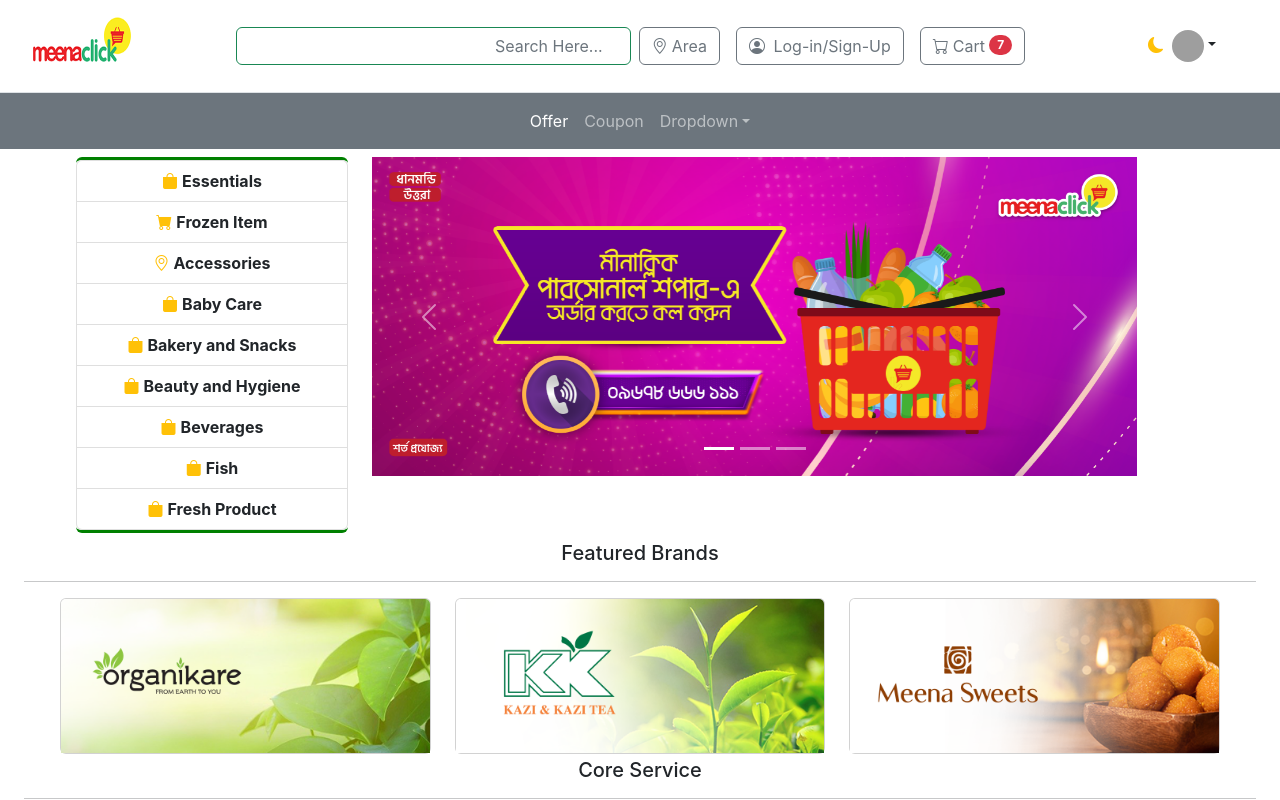
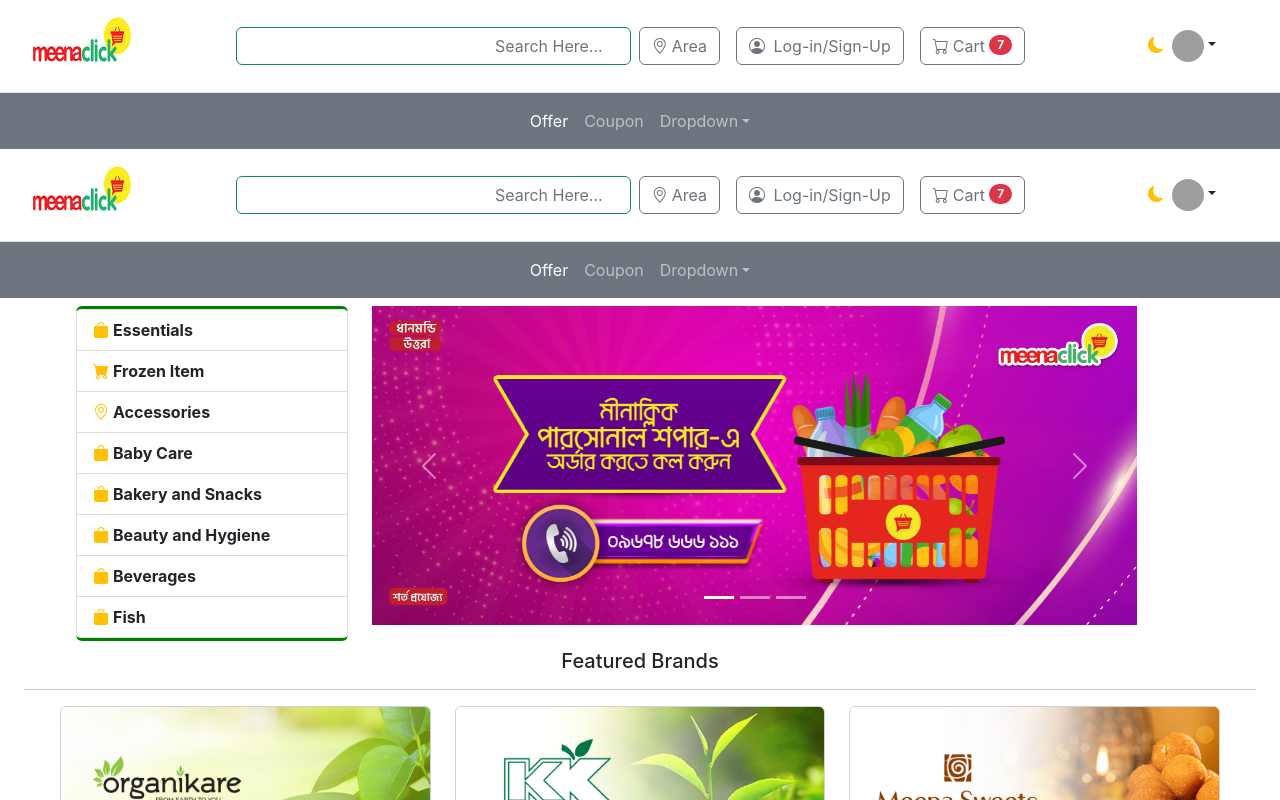
Before and after one commit to MdTanvirHassan/MeenaClick, a React (Create React App) app: page /Home in a window 1280 px wide. Shown: the top 800 px of the page. Built offline with nearby package versions, Linux system fonts and the light colour scheme; grey boxes are pictures that could not be loaded.

Commit message:
Link the React Router

```diff
--- a/package.json
+++ b/package.json
@@ -9,7 +9,9 @@
     "react": "^18.2.0",
     "react-dom": "^18.2.0",
     "react-icons": "^4.6.0",
-    "react-scripts": "5.0.1",
+    "react-router": "^6.4.3",
+    "react-router-dom": "^6.4.3",
+    "react-scripts": "^2.1.3",
     "styled-components": "^5.3.6",
     "web-vitals": "^2.1.4"
   },
--- a/src/App.js
+++ b/src/App.js
@@ -9,6 +9,14 @@
 import { Fragment } from 'react';
 import ScrollButton from './components/ScrollButton';
 // import { Content, Heading } from './components/Styles';
+
+import {
+  BrowserRouter,
+  Routes,
+  Route,
+} from "react-router-dom";
+import Cart from './components/Cart/Cart';
+import Register from './components/Register/Register';
 
 function App() {
   const[mode,setMode]= useState('light');
@@ -35,18 +43,27 @@
     },1500)
   }
   return (
-    <div className="App">
+    <>
+
       <Fragment>
       <Header mode={mode} toggleMode={toggleMode}></Header>
       <Alert alert={alert}></Alert>
+      <Routes>
+        <Route path='/Home' element={<Header />} />
+        <Route path='/Cart' element={<Cart />} />
+        <Route path='/Register' element={<Register/>} />
+      </Routes>
       <Carousel mode={mode}></Carousel>
       <Feature mode={mode}></Feature>
       <Product mode={mode} showAlert={showAlert}></Product>
       <Footer mode={mode}></Footer>
       <ScrollButton />
     </Fragment>
+    <div className="">
+
 
     </div>
+    </>
   );
 }
 
--- a/src/components/Carousel/Carousel.js
+++ b/src/components/Carousel/Carousel.js
@@ -10,7 +10,7 @@
     <div>
         <div className="row my-2 mx-5">
             <div className="col-lg-3 ms-3">
-            <div className={`list-group bg-${props.mode==='dark'?'secondary':'body'} `}>
+            <div className={`list-group bg-${props.mode==='dark'?'secondary':'body'} overflow-scroll`}>
                     <a href='/' className={`list-group-item list-group-item-action bg-${props.mode==='dark'?'secondary':'body'} text-${props.mode==='dark'?'white':'dark'}  fw-bold`} ><i className="text-warning bi bi-bag-fill me-1 "></i>
                     Essentials
                     </a>
@@ -21,7 +21,7 @@
                     <a href='/' className={`list-group-item list-group-item-action bg-${props.mode==='dark'?'secondary':'body'} text-${props.mode==='dark'?'white':'dark'}  fw-bold`} ><i className="text-warning bi bi-bag-fill me-1"></i>Beauty and Hygiene</a>
                     <a href='/' className={`list-group-item list-group-item-action bg-${props.mode==='dark'?'secondary':'body'} text-${props.mode==='dark'?'white':'dark'}  fw-bold`} ><i className="text-warning bi bi-bag-fill me-1"></i>Beverages</a>
                     <a href='/' className={`list-group-item list-group-item-action bg-${props.mode==='dark'?'secondary':'body'} text-${props.mode==='dark'?'white':'dark'}  fw-bold`} ><i className="text-warning bi bi-bag-fill me-1"></i>Fish</a>
-                    <a href='/' className={`list-group-item list-group-item-action bg-${props.mode==='dark'?'secondary':'body'} text-${props.mode==='dark'?'white':'dark'}  fw-bold`} ><i className="text-warning bi bi-bag-fill me-1"></i>Fresh Product</a>
+                    {/* <a href='/' className={`list-group-item list-group-item-action bg-${props.mode==='dark'?'secondary':'body'} text-${props.mode==='dark'?'white':'dark'}  fw-bold`} ><i className="text-warning bi bi-bag-fill me-1"></i>Fresh Product</a> */}
 
 
                     </div>
--- /dev/null
+++ b/src/components/Cart/Cart.js
@@ -0,0 +1,21 @@
+import React from 'react'
+import { Link } from 'react-router-dom';
+
+export default function Cart() {
+  return (
+    <div>
+      <h1>Cart</h1>
+
+
+<div className="offcanvas offcanvas-end" tabIndex="-1" id="offcanvasRight" aria-labelledby="offcanvasRightLabel">
+  <div className="offcanvas-header">
+    <h5 className="offcanvas-title" id="offcanvasRightLabel">Cart</h5>
+    <button type="button" className="btn-close" data-bs-dismiss="offcanvas" aria-label="Close"></button>
+  </div>
+  <div className="offcanvas-body">
+    ...
+  </div>
+</div>
+    </div>
+  )
+}
--- a/src/components/Header/Header.js
+++ b/src/components/Header/Header.js
@@ -1,6 +1,7 @@
 import React from 'react';
 import logo from '../../image/logo.png';
 import logo2 from '../../image/App-Download-Banner.jpg';
+import { Link } from 'react-router-dom';
 
 export default function Header(props) {
   return (
@@ -12,9 +13,9 @@
       <div className="col-lg-0 col-m-0 col-sm-12 ">
             <img src={logo2} className="img-fluid  col-sm-12 collapse " alt="logo" />
         </div>
-      <a href="/" className="d-flex align-items-center mb-2 mb-lg-0 text-dark text-decoration-none">
+      <Link to="/" className="d-flex align-items-center mb-2 mb-lg-0 text-dark text-decoration-none">
           <img src={logo} alt='...' className="bi me-2"  width="100" height="60"  aria-label="Bootstrap"/>
-        </a>
+        </Link>
         <form className="col-12 col-lg-4 mb-3 mb-lg-0 me-lg-0 text-center mx-5 me-10"  role="search">
           <input type="search" className="form-control border-success text-end mx-5" placeholder="Search Here..." aria-label="Search"/>
         </form>
@@ -27,33 +28,13 @@
           <li><a href='/' className="nav-link px-2 link-secondary">
 
 
-        <button className={`btn btn-outline-${props.mode==='dark'?'light':'secondary'}`} type="button" data-bs-toggle="offcanvas" data-bs-target="#offcanvasExample" aria-controls="offcanvasExample">
+        <Link to='/Register'><button className={`btn btn-outline-${props.mode==='dark'?'light':'secondary'}`} type="button" data-bs-toggle="offcanvas" data-bs-target="#offcanvasExample" aria-controls="offcanvasExample">
         <i className="bi bi-person-circle me-1"></i> Log-in/Sign-Up
-        </button> </a></li>
+        </button></Link> </a></li>
 
-        <div className="offcanvas offcanvas-start" tabIndex="-1" id="offcanvasExample" labelled="offcanvasExampleLabel">
-          <div className="offcanvas-header">
-            <h5 className="offcanvas-title" id="offcanvasExampleLabel">Offcanvas</h5>
-            <button type="button" className="btn-close" data-bs-dismiss="offcanvas" aria-label="Close"></button>
-          </div>
-          <div className="offcanvas-body">
-            <div>
-              Some text as placeholder. In real life you can have the elements you have chosen. Like, text, images, lists, etc.
-            </div>
-            <div className="dropdown mt-3">
-              <button className="btn btn-secondary dropdown-toggle" type="button" data-bs-toggle="dropdown">
-                Dropdown button
-              </button>
-              <ul className="dropdown-menu">
-                <li><a className="dropdown-item" href='/'>Action</a></li>
-                <li><a className="dropdown-item" href='/'>Another action</a></li>
-                <li><a className="dropdown-item" href='/'>Something else here</a></li>
-              </ul>
-            </div>
-          </div>
-        </div>
 
-          <li><a href='/' className="nav-link px-2 link-dark"><button type="button" className={`btn btn-outline-${props.mode==='dark'?'light':'secondary'}`}><i className="bi bi-cart me-1"></i>Cart <span className="badge text-bg-danger rounded-pill align-text-bottom"> 7</span></button></a></li>
+
+          <li><Link to='/Cart' className="nav-link px-2 link-dark"><button type="button" className={`btn btn-outline-${props.mode==='dark'?'light':'secondary'}`} data-bs-toggle="offcanvas" data-bs-target="#offcanvasRight" aria-controls="offcanvasRight"><i className="bi bi-cart me-1"></i>Cart <span className="badge text-bg-danger rounded-pill align-text-bottom"> 7</span></button></Link></li>
           {/* <li><a href='/' className="nav-link px-2 link-dark">Products</a></li> */}
         </ul>
 
--- a/src/components/Product/Product.js
+++ b/src/components/Product/Product.js
@@ -1,4 +1,4 @@
-import React from 'react'
+import React, { useState } from 'react'
 import img from '../../image/p1.jpg';
 import img2 from '../../image/p2.jpg';
 import img3 from '../../image/p6.jpg';
@@ -13,6 +13,12 @@
 import dd6 from '../../image/dd6.jpg';
 
 export default function Product(props) {
+    const [cart, setCart] = useState([]);
+    const handleAddProduct=(product)=> {
+        console.log("Product Added.",product);
+        const newCart = [...cart,product];
+        setCart(newCart);
+     }
   return (
     <div>
         <div className="mx-3 my-5 ">
@@ -31,7 +37,7 @@
                     <div className={`card-body text-center`}>
                         <h5 className="card-title">Radhuni MAster Oil 1Ltr</h5>
                         <p className="card-text">tk. 360</p>
-                        <a href='/' className="btn btn-success "><i className="bi bi-cart me-1"></i>Add to Cart</a>
+                        <a href='/' className="btn btn-success " alt='Added' onClick={handleAddProduct}><i className="bi bi-cart me-1"></i>Add to Cart</a>
                     </div>
                     </div>
                 </div>
--- /dev/null
+++ b/src/components/Register/Register.js
@@ -0,0 +1,40 @@
+import React from 'react'
+
+export default function Register() {
+  return (
+    <div>
+        <div className="offcanvas offcanvas-start" tabIndex="-1" id="offcanvasExample" labelled="offcanvasExampleLabel">
+          <div className="offcanvas-header">
+            <h5 className="offcanvas-title" id="offcanvasExampleLabel">Offcanvas</h5>
+            <button type="button" className="btn-close" data-bs-dismiss="offcanvas" aria-label="Close"></button>
+          </div>
+          <div className="offcanvas-body">
+            <div>Log-in /Sign-Up Area            </div>
+            <div className="dropdown mt-3">
+              <button className="btn btn-secondary dropdown-toggle" type="button" data-bs-toggle="dropdown">
+                Select Option
+              </button>
+              <ul className="dropdown-menu">
+                <li><a className="dropdown-item" href='/'>Log in </a></li>
+                <li><a className="dropdown-item" href='/'>Sign-Up</a></li>
+                <li><a className="dropdown-item" href='/'>Something else here</a></li>
+              </ul>
+            </div>
+            <form className="row g-3 mt-5">
+  <div className="col-auto">
+    <label for="staticEmail2" className="visually-hidden">Email</label>
+    <input type="mailto" readonly className="form-control" id="staticEmail2" value="email@example.com"/>
+  </div>
+  <div className="col-auto">
+    <label for="inputPassword2" className="visually-hidden">Password</label>
+    <input type="password" className="form-control" id="inputPassword2" placeholder="Password"/>
+  </div>
+  <div className="col-auto"><br /><hr />
+    <button type="submit" className="btn btn-primary mb-3">Confirm identity</button>
+  </div>
+</form>
+          </div>
+        </div>
+    </div>
+  )
+}
--- a/src/index.js
+++ b/src/index.js
@@ -3,12 +3,13 @@
 import './index.css';
 import App from './App';
 import reportWebVitals from './reportWebVitals';
+import { BrowserRouter } from 'react-router-dom';
 
 const root = ReactDOM.createRoot(document.getElementById('root'));
 root.render(
-  <React.StrictMode>
+  <BrowserRouter>
     <App />
-  </React.StrictMode>
+  </BrowserRouter>
 );
 
 // If you want to start measuring performance in your app, pass a function
```
Also changed, not shown: 1 other file (tests, documents, lock files or other folders).
